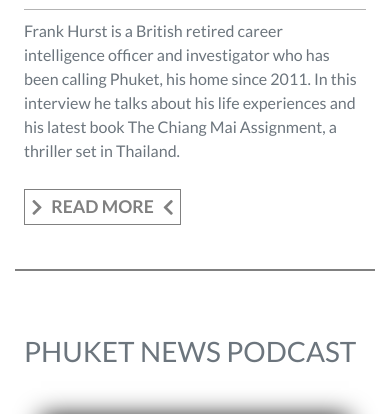
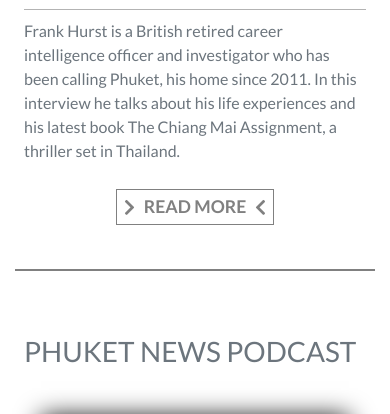
Before and after one commit to Bealby/frank-hurst, a Flask app: page /news in a window 390 px wide. Shown: the part 5966-6380 px from the top of the page. Run offline with Flask 2, Linux system fonts and the light colour scheme; some libraries are stand-ins or nearby versions; some web fonts are replaced.

Commit message:
Read-more link center for mb devices. Media queries

```diff
--- a/static/css/style.css
+++ b/static/css/style.css
@@ -438,6 +438,10 @@ html {
     color: rgb(255, 255, 255, 1);
 }
 
+.read-more-news-center {
+    text-align: center;
+}
+
 .website a {
     text-decoration: none !important;
     color: rgb(255, 255, 255, 1)
@@ -840,6 +844,14 @@ html {
     }
 }
 
+/*---Read More link center for mb in news.html for better postioning and layout" ---*/
+
+@media(min-width:767px) {
+    .read-more-news-center {
+        text-align: left;
+    }
+}
+
 /*---MB for <p> for better spacing above README link for better positioning---*/
 
 @media(min-width:767px) {
--- a/templates/news.html
+++ b/templates/news.html
@@ -56,9 +56,11 @@
             <p class="pt-2 news-mb">
                 The life of Henry Gough – A Victorian rag to riches tale of passion and courage.
             </p>
+            <div class="read-more-news-center">
                 <a href="static/documentation/henry-gough-doc.docx" class="read-more-news" target="_blank"><i
                         class="fas fa-chevron-right"></i>&ensp;READ
                     MORE&ensp;<i class="fas fa-chevron-left"></i></a>
+            </div>
         </div>
     </div>
     <div class="block-divider mx-auto mt-5 mb-3 text-muted"></div>
@@ -88,9 +90,11 @@
                 LONDONER Frank Hurst is a former drugs intelligence investigator whose work for HM Customs, Scotland
                 Yard and the Foreign Office took him all over the world.
             </p>
+            <div class="read-more-news-center">
                 <a href="https://www.sundaypost.com/fp/chaos-and-tranquillity-thats-living-the-thai-life/"
                     class="read-more-news" target="_blank"><i class="fas fa-chevron-right"></i>&ensp;READ
                     MORE&ensp;<i class="fas fa-chevron-left"></i></a>
+            </div>
         </div>
     </div>
     <div class="block-divider mx-auto mt-5 mb-3 text-muted"></div>
@@ -169,9 +173,11 @@
                 away. The juxtaposition of chaotic city, tranquil Buddhist temples, belching exhausts and the wonderful
                 smell of spicy street food was a heady mix.
             </p>
+            <div class="read-more-news-center">
                 <a href="https://www.femalefirst.co.uk/books/the-chiang-mai-assignment-frank-hurst-1122763.html?platform=hootsuite"
                     class="read-more-news" target="_blank"><i class="fas fa-chevron-right"></i>&ensp;READ
                     MORE&ensp;<i class="fas fa-chevron-left"></i></a>
+            </div>
         </div>
     </div>
     <div class="block-divider mx-auto mt-3 mb-3 text-muted"></div>
@@ -196,9 +202,11 @@
             <p class="pt-2 news-mb">
                 Press release for the new book, currently being sent to reviewers.
             </p>
+            <div class="read-more-news-center">
                 <a href="http://frankhurst.com/pressReleaseJan2018.pdf" class="read-more-news"><i
                         class="fas fa-chevron-right" target="_blank"></i>&ensp;READ
                     MORE&ensp;<i class="fas fa-chevron-left"></i></a>
+            </div>
         </div>
     </div>
     <div class="block-divider mx-auto mt-3 mb-3 text-muted"></div>
@@ -258,9 +266,11 @@
                 Chiang
                 Mai Assignment, a thriller set in Thailand.
             </p>
+            <div class="read-more-news-center">
                 <a href="https://www.simandan.com/frank-hurst-chiang-mai-assignment/" class="read-more-news"><i
                         class="fas fa-chevron-right" target="_blank"></i>&ensp;READ
                     MORE&ensp;<i class="fas fa-chevron-left"></i></a>
+            </div>
         </div>
     </div>
     <div class="block-divider mx-auto mt-3 mb-3 text-muted"></div>
@@ -285,9 +295,11 @@
             <p class="pt-2 news-mb">
                 I had a great time doing this podcast with Phuket News.
             </p>
+            <div class="read-more-news-center">
                 <a href="https://www.thephuketnews.com/radio/author-of-the-golden-triangle-trilogy-frank-hurst-on-live-89-5-fm-drive-on-live-with-jason-wilder-06-11-2017-458-podcasts.php"
                     class="read-more-news" target="_blank"><i class="fas fa-chevron-right"></i>&ensp;READ
                     MORE&ensp;<i class="fas fa-chevron-left"></i></a>
+            </div>
         </div>
     </div>
     <div class="block-divider mx-auto mt-3 mb-3 text-muted"></div>
@@ -315,9 +327,11 @@
                 mix a
                 little bit and a whole lot of both.
             </p>
+            <div class="read-more-news-center">
                 <a href="https://www.thephuketnews.com/the-postmistress-of-nongkhai-leaves-us-wanting-58141.php#ezG8SKT05mHCpS2i.97"
                     class="read-more-news" target="_blank"><i class="fas fa-chevron-right"></i>&ensp;READ
                     MORE&ensp;<i class="fas fa-chevron-left"></i></a>
+            </div>
         </div>
     </div>
     <div class="block-divider mx-auto mt-3 mb-3 text-muted"></div>
@@ -343,9 +357,11 @@
                 A tale of passion, deception and intrigue set in London and Thailand against a backdrop of the dangerous
                 world of international drug smuggling may seem like the stuff of thrillers.
             </p>
+            <div class="read-more-news-center">
                 <a href="https://www.theargus.co.uk/news/14484243.sussex-author-publishes-first-novel/"
                     class="read-more-news" target="_blank"><i class="fas fa-chevron-right"></i>&ensp;READ
                     MORE&ensp;<i class="fas fa-chevron-left"></i></a>
+            </div>
         </div>
     </div>
     <div class="block-divider mx-auto mt-3 mb-3 text-muted"></div>
@@ -374,9 +390,11 @@
                 when
                 busting a drug ring.
             </p>
+            <div class="read-more-news-center">
                 <a href="https://www.bangkokpost.com/print/965037/" class="read-more-news" target="_blank"><i
                         class="fas fa-chevron-right"></i>&ensp;READ
                     MORE&ensp;<i class="fas fa-chevron-left"></i></a>
+            </div>
         </div>
     </div>
     <div class="block-divider mx-auto mt-3 mb-3 text-muted"></div>
@@ -408,9 +426,11 @@
                 'Postmistress' Lek, prosecution is a possibility. What Mike doesn't realise is the cost the chase will
                 exact… not yet anyway.
             </p>
+            <div class="read-more-news-center">
                 <a href="http://www.thebookbag.co.uk/w/index.php?title=The_Postmistress_of_Nong_Khai_by_Frank_Hurst"
                     class="read-more-news" target="_blank"><i class="fas fa-chevron-right"></i>&ensp;READ
                     MORE&ensp;<i class="fas fa-chevron-left"></i></a>
+            </div>
         </div>
     </div>
     <div class="block-divider mx-auto mt-3 mb-3 text-muted"></div>
```
Lines whose indentation alone changed are shown as unchanged.
